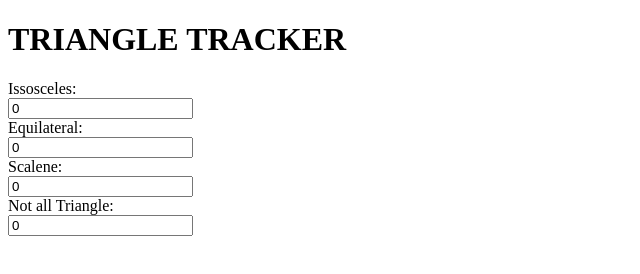
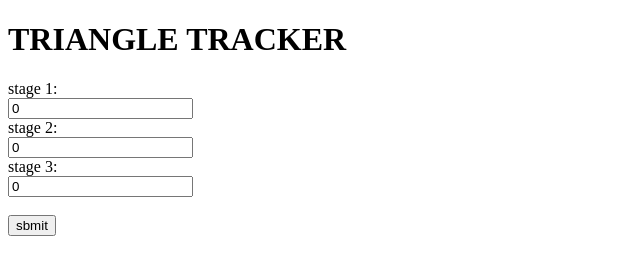
Before and after one commit to Maurice5050/TRIANGLE-TRACKER, a plain HTML site: page index.html in a window 1280 px wide. Shown: the whole page, without its empty margins (0-640 px from the left). Drawn offline with Linux system fonts and the light colour scheme.

Commit message:
changes in html

```diff
--- a/index.html
+++ b/index.html
@@ -6,17 +6,17 @@
     <title>TRIANGLE TRACKER</title>
   <body>
 <h1>TRIANGLE TRACKER</h1>
-<form action="/action_page.php">Issosceles:<br>
+<form action="/action_page.php">stage 1:<br>
 <input type="text"name="Issosceles" value="0">
 <br>
-<form action="/action_page.php">Equilateral:<br>
+<form action="/action_page.php">stage 2:<br>
 <input type="text"name="Equilateral"value="0">
 <br>
-<form action="/action_page.php">Scalene:<br>
+<form action="/action_page.php">stage 3:<br>
 <input type="text"name="Scalene"value="0">
-<br>
-<form action="/action_page.php">Not all Triangle:<br>
-<input type="text"name="Not all Triangle"value="0">
-
+<br><br>
+<input type="submit" value="sbmit">
+<inpu
+</form>
   </body>
 </html>
```
